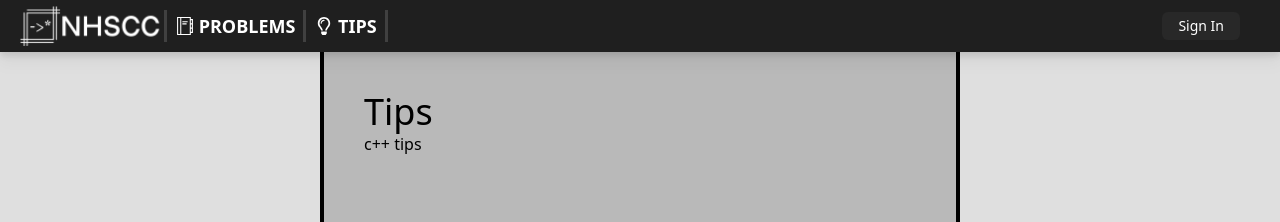
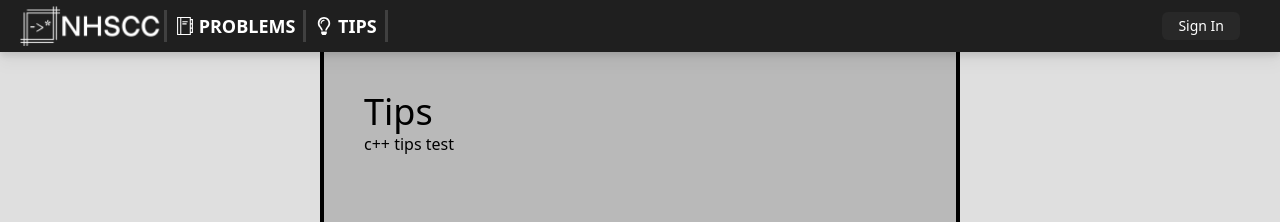
Before and after one commit to timshnayder/nhsccoj, a Next.js app: page /tips in a window 1280 px wide. Shown: the top 222 px of the page. Built offline with nearby package versions, Linux system fonts and the light colour scheme; no server answers.

Commit message:
test branch

```diff
--- a/src/pages/tips/index.tsx
+++ b/src/pages/tips/index.tsx
@@ -14,7 +14,7 @@ const page:React.FC<pageProps> = () => {
             <div className='mx-80 bg-[#b9b9b9] min-h-screen border-[#000000] border-x-4'>
                 <div className='p-10'>
                 <h1 className='text-4xl'>Tips</h1>
-                <p>c++ tips</p>
+                <p>c++ tips test</p>
                 </div>
             </div>
         </div>
```
